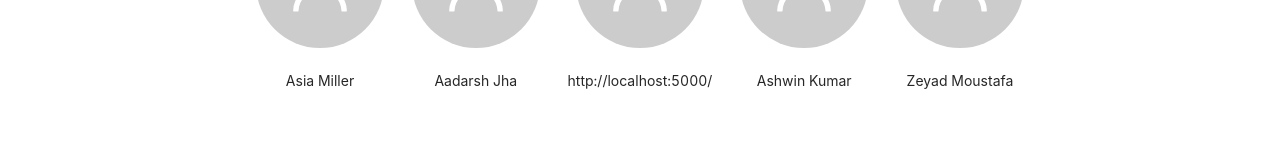
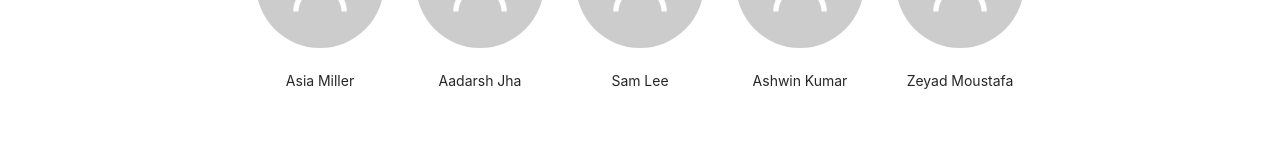
Before and after one commit to aadarshjha/kombucha, a React (Create React App) app in the folder client/: page /about in a window 1280 px wide. Shown: the part 374-533 px from the top of the page. Built offline with nearby package versions, Linux system fonts and the light colour scheme.

Commit message:
severl edits

```diff
--- a/client/src/views/landingpage/info.tsx
+++ b/client/src/views/landingpage/info.tsx
@@ -8,7 +8,7 @@ import { BACKEND_URL } from "../../api";
 const dummyData = [
   "Asia Miller",
   "Aadarsh Jha",
-  `${BACKEND_URL}/`,
+  "Sam Lee",
   "Ashwin Kumar",
   "Zeyad Moustafa",
 ];
--- a/client/src/views/learn/articles.tsx
+++ b/client/src/views/learn/articles.tsx
@@ -71,13 +71,11 @@ const Articles: React.FC<catProps> = ({ articles, state }: catProps) => {
           paddingRight: "10px",
         }}
       >
-        {/* This is dynamically loaded based on what is selected */}
         <div>
           <h1>{articleTitle}</h1>
         </div>
         <div>
           <ReactQuill value={articleText} readOnly={true} theme={"bubble"} />
-          {/* <ReactMarkdown source={turndownService.turndown(String({articleText}))} /> */}
         </div>
       </div>
     </div>
```
